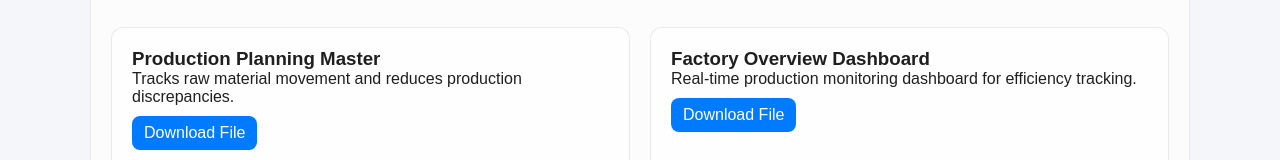
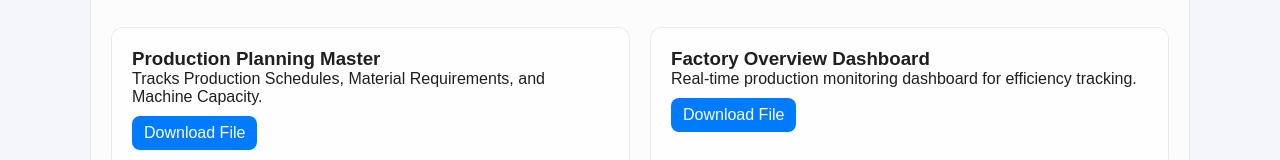
Before and after one commit to IsaacAyomide502/My-Profile, a plain HTML site: page index.html in a window 1280 px wide. Shown: the part 1330-1490 px from the top of the page. Drawn offline with Linux system fonts and the light colour scheme.

Commit message:
Fix HTML formatting and structure

```diff
--- a/index.html
+++ b/index.html
@@ -77,7 +77,7 @@
 
         <div class="project-card">
             <h3>Production Planning Master</h3>
-            <p>Tracks raw material movement and reduces production discrepancies.</p>
+            <p>Tracks Production Schedules, Material Requirements, and Machine Capacity.</p>
 
             <a href="Production Planning Master File Analysis.xlsx" download class="btn-file">
                 Download File
```
